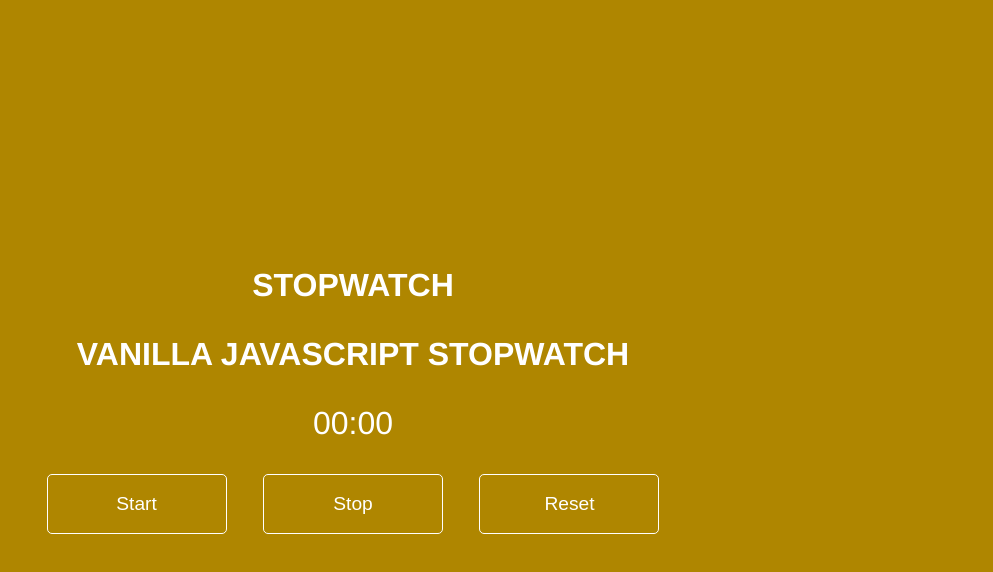
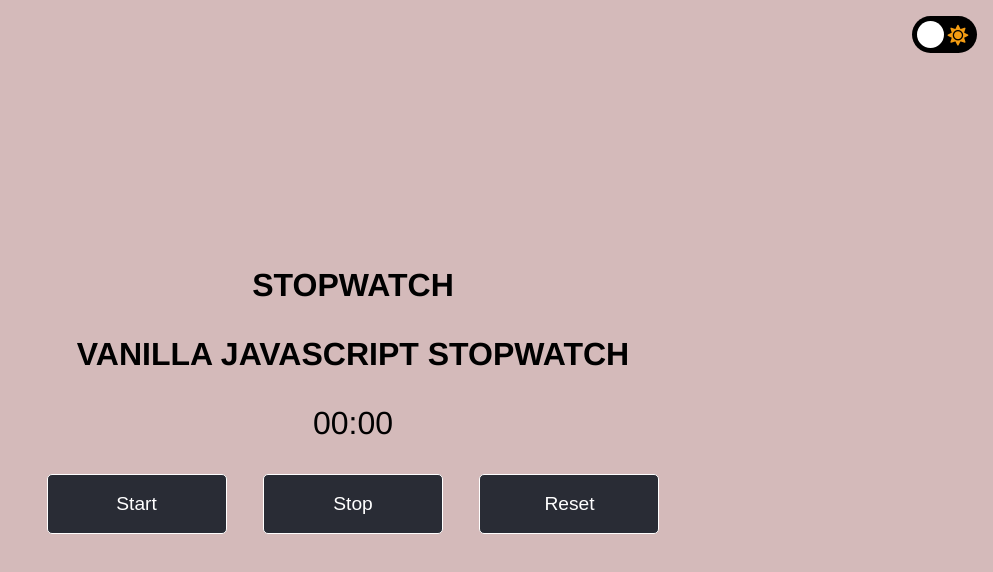
Before and after one commit to Alfonso-Ramirez/STOPWATCH, a website: page index.html in a window 1280 px wide. Shown: the whole page, without its empty margins (287-1280 px from the left). Drawn offline with Linux system fonts and the light colour scheme.

Commit message:
Added Dark mode and few fixes

```diff
--- a/assets/css/_general.scss
+++ b/assets/css/_general.scss
@@ -1,14 +1,5 @@
-* {
-    margin: 0;
-    padding: 0;
-    box-sizing: border-box;
-}
+@import './variables';
 
 html {
     font-size: 1rem;
 }
-
-body {
-    font-family: "HelveticaNeue-Light", "Helvetica Neue Light", "Helvetica Neue", Helvetica, Arial, "Lucida Grande", sans-serif;
-    background-color: $orange;
-}
--- /dev/null
+++ b/assets/css/_light-dark-button.scss
@@ -0,0 +1,99 @@
+body {
+    font-family: "HelveticaNeue-Light", "Helvetica Neue Light", "Helvetica Neue", Helvetica, Arial, "Lucida Grande", sans-serif;
+    background-color: rgb(212, 186, 186);
+    transition: 0.4s all
+}
+
+@mixin wrapperTransition() {
+        .wrapper h1{
+            color: white;
+            transition: 1s;
+        }
+        .wrapper h2{
+            color: white;
+            transition: 1s;
+        }
+        .wrapper p{
+            color: white;
+            transition: 1s;
+        }
+        .wrapper button{
+            background-color: white;
+            color: black;
+            transition: 1s;
+        }
+    }
+
+body.dark {
+    background-color: $gray;
+    @include wrapperTransition();
+    transition: 0.5s;
+}
+
+.switch-container {
+    position: absolute;
+    top: 0;
+    right: 0;
+
+    .label{
+        position: relative;
+        display: inline-block;
+        width: 65px;
+        height: 37px;
+        margin: 1rem
+    }
+
+    span {
+        display: flex;
+        justify-content: space-evenly;
+        align-items: center;
+
+    }
+
+    .fa-moon{
+        color: #f1c40f;
+        transform: scale(1.3);
+        z-index: -1;
+    }
+
+    .fa-sun{
+        color: #f39c12;
+        transform: scale(1.3);
+        z-index: -1;
+    }
+
+    .slider{
+        position:absolute;
+        top: 0;
+        left: 0;
+        right: 0;
+        bottom: 0;
+        background-color: rgb(0, 0, 0);
+        transition: .2s;
+        border-radius: 34px;
+        cursor: pointer;
+        z-index: 1;
+    }
+
+    .label input {display: none;}
+
+    .slider:before{
+        position: absolute;
+        content: "";
+        height: 27px;
+        width: 27px;
+        left: 5px;
+        bottom: 5px;
+        background-color:white;
+        border-radius: 50%;
+        transition: 0.4s;
+    }
+
+    input:checked + .slider{
+        background-color: black;
+    }
+
+    input:checked + .slider:before {
+        transform: translateX(27px);
+    }
+}
--- /dev/null
+++ b/assets/css/_resets.scss
@@ -0,0 +1,5 @@
+* {
+    margin: 0;
+    padding: 0;
+    box-sizing: border-box;
+}
--- /dev/null
+++ b/assets/css/_variables.scss
@@ -0,0 +1,5 @@
+$white: #fff;
+$orange: rgb(150, 120, 25);
+$yellow: yellow;
+$black: black;
+$gray: #292c35;
--- a/assets/css/_wrapper.scss
+++ b/assets/css/_wrapper.scss
@@ -1,9 +1,14 @@
+@mixin flexCenter($direction) {
+    display: flex;
+    justify-content: center;
+    align-items: center;
+    flex-direction: $direction;
+}
+
 .container {
+    @include flexCenter(column);
     width: 100vw;
     height: 100vh;
-    display: flex;
-    align-items: center;
-    justify-content: center;
     text-align: center;
     padding: 1.5rem;
     color: $white;
@@ -11,6 +16,7 @@
     .wrapper {
 
         h1, h2, p {
+            color: $black;
             font-size: 2rem;
             padding: 1rem;
             text-transform: uppercase;
@@ -30,7 +36,7 @@
             width:180px;
             outline: none;
             text-decoration-color: none;
-            background: $orange;
+            background: $gray;
             color: $white;
 
             &:hover {
--- a/assets/css/style.scss
+++ b/assets/css/style.scss
@@ -1,5 +1,4 @@
-$white: #fff;
-$orange: rgb(175, 134, 0);
-
+@import "resets";
 @import "general";
+@import "light-dark-button";
 @import "wrapper";
--- a/assets/js/index.js
+++ b/assets/js/index.js
@@ -50,3 +50,9 @@ window.onload = function() {
         }
     }
 }
+
+const checkbox = document.getElementById("checkbox");
+checkbox.addEventListener('change', () => {
+    // cambia el tema de la pagina
+    document.body.classList.toggle("dark");
+})
--- a/index.html
+++ b/index.html
@@ -5,11 +5,21 @@
     <meta http-equiv="X-UA-Compatible" content="IE=edge">
     <meta name="viewport" content="width=device-width, initial-scale=1.0">
     <link rel="stylesheet" href="./assets/css/style.css">
+    <link rel="stylesheet" href="https://pro.fontawesome.com/releases/v5.10.0/css/all.css" integrity="sha384-AYmEC3Yw5cVb3ZcuHtOA93w35dYTsvhLPVnYs9eStHfGJvOvKxVfELGroGkvsg+p" crossorigin="anonymous"/>
     <title>Stopwatch.js</title>
 </head>
 <body>
-    <div class="container">
-        <div class="wrapper">
+    <div class="switch-container">
+        <label class="label">
+            <input type="checkbox" id="checkbox">
+            <span class="slider">
+                <i class="fa fa-moon"></i>
+                <i class="fa fa-sun"></i>
+            </span>
+        </label>
+</div>
+<div class="container">
+    <div class="wrapper">
             <h1>stopwatch</h1>
             <h2>vanilla javascript stopwatch</h2>
             <p><span id="seconds">00</span>:<span
```
Also changed, not shown: assets/css/style.css, dist/css/_general.scss, dist/css/_light-dark-button.scss (added), dist/css/_resets.scss (added), dist/css/_variables.scss (added), dist/css/_wrapper.scss, dist/css/style.css, dist/css/style.scss, dist/index.html, dist/js/index.js, 4 other files.
